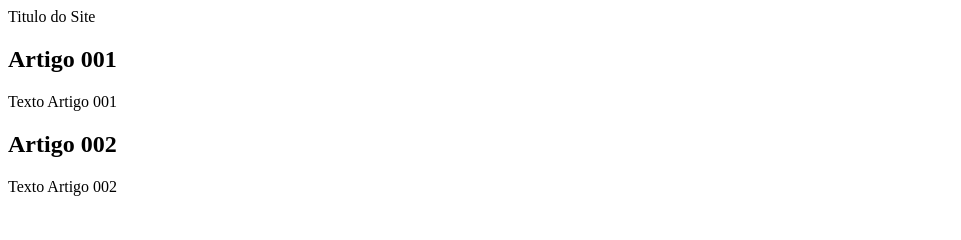
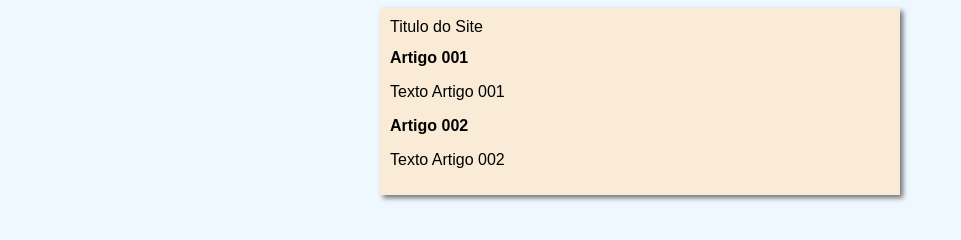
Before and after one commit to Aulucci/projeto-site, a plain HTML site: page index.html in a window 1280 px wide. Shown: the whole page, without its empty margins (0-961 px from the left). Drawn offline with Linux system fonts and the light colour scheme.

Commit message:
iniciei o design

```diff
--- /dev/null
+++ b/estilo/style.css
@@ -0,0 +1,14 @@
+* {
+    font-family: Arial, Helvetica, sans-serif;
+    font-size: 16px;
+}
+body {
+    background-color: aliceblue;
+}
+main {
+    background-color: antiquewhite;
+    width: 500px;
+    margin: auto;
+    padding: 10px;
+    box-shadow: 3px 3px 5px rgba(0, 0, 0, 0.541);
+}
--- a/index.html
+++ b/index.html
@@ -5,6 +5,7 @@
     <meta http-equiv="X-UA-Compatible" content="IE=edge">
     <meta name="viewport" content="width=device-width, initial-scale=1.0">
     <link rel="shortcut icon" href="favicon.ico" type="image/x-icon">
+    <link rel="stylesheet" href="estilo/style.css">
     <title>Titulo do Site</title>
 </head>
 <body>
```
